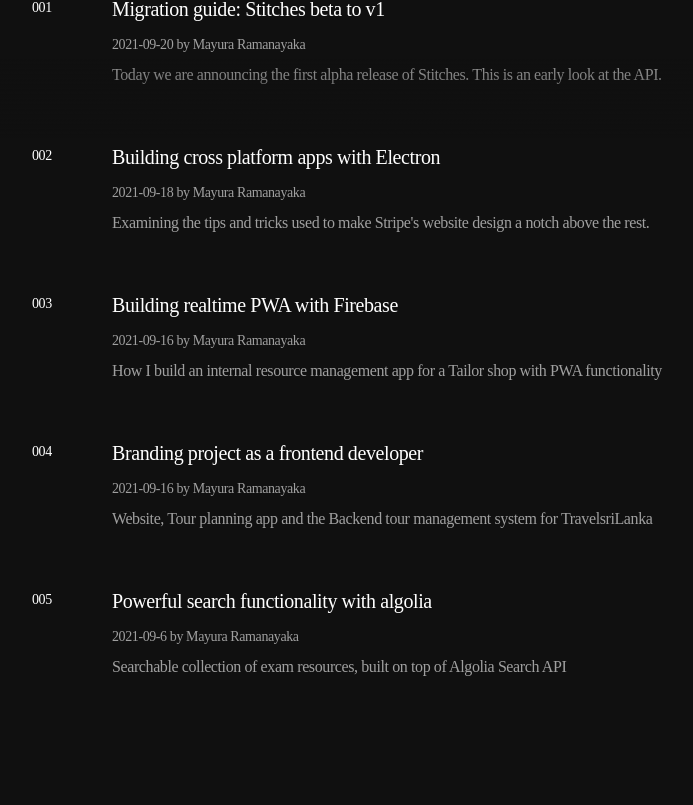
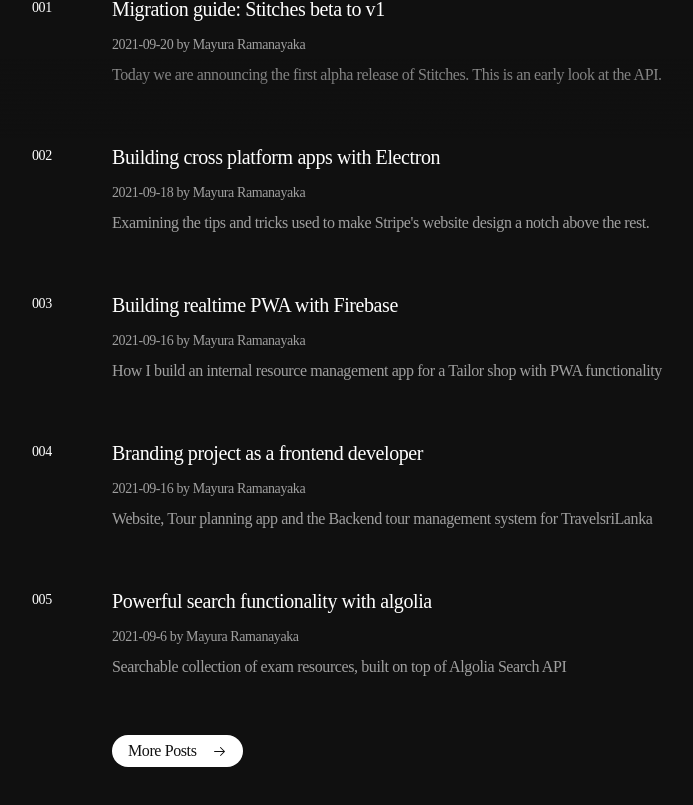
Before and after one commit to mrxnn/experimental, a Next.js app: page / in a window 1280 px wide. Shown: the part 661-1466 px from the top of the page, without its empty margins (244-937 px from the left). Built offline with nearby package versions, Linux system fonts and the light colour scheme.

Commit message:
Button and Button HOC component

```diff
--- a/components/BlogPosts.tsx
+++ b/components/BlogPosts.tsx
@@ -1,10 +1,12 @@
 import { motion } from "framer-motion";
 import { zeroPad } from "../lib/numbers";
 import { Post } from "../types/post";
+import { ArrowRight } from "./Icons";
+import Button from "./Button";
 
 export default function BlogPosts({ posts }: { posts: Post[] }) {
   return (
-    <div className="flex flex-col space-y-14 mb-32">
+    <div className="flex flex-col items-start space-y-14 mb-32">
       <motion.div
         className="flex"
         initial={{ opacity: 0, translateY: 20 }}
@@ -31,6 +33,8 @@ export default function BlogPosts({ posts }: { posts: Post[] }) {
           </div>
         </motion.div>
       ))}
+
+      <Button text="More Posts" icon={<ArrowRight />} />
     </div>
   );
 }
--- /dev/null
+++ b/components/Button.tsx
@@ -0,0 +1,10 @@
+export default function Button({ text, icon, onClick = null }) {
+  return (
+    <button
+      onClick={onClick}
+      className="bg-white text-black rounded-full px-4 py-1 ml-20 flex items-center space-x-4">
+      <p className="font-medium tracking-tight">{text}</p>
+      {icon}
+    </button>
+  );
+}
--- /dev/null
+++ b/components/IconButton.tsx
@@ -0,0 +1,16 @@
+// higher order component that takes an Icon component and returns a Button
+
+const IconButton = (Icon) => (props) => {
+  const { text } = props;
+
+  const Button = (
+    <button className="bg-white text-black rounded-full px-4 py-1 ml-20 flex items-center space-x-4">
+      <p className="font-medium tracking-tight">{text}</p>
+      <Icon />
+    </button>
+  );
+
+  return Button;
+};
+
+export default IconButton;
--- /dev/null
+++ b/components/Icons.tsx
@@ -0,0 +1,17 @@
+const withIcon = (path: string) => {
+  const Icon = ({ size = 15, color = "currentColor" }) => {
+    return (
+      <svg
+        width={size}
+        height={size}
+        viewBox="0 0 15 15"
+        fill={color}
+        dangerouslySetInnerHTML={{ __html: path }}
+      />
+    );
+  };
+  return Icon;
+};
+
+export const ArrowRight = withIcon(`<path
+d="M8.14645 3.14645C8.34171 2.95118 8.65829 2.95118 8.85355 3.14645L12.8536 7.14645C13.0488 7.34171 13.0488 7.65829 12.8536 7.85355L8.85355 11.8536C8.65829 12.0488 8.34171 12.0488 8.14645 11.8536C7.95118 11.6583 7.95118 11.3417 8.14645 11.1464L11.2929 8H2.5C2.22386 8 2 7.77614 2 7.5C2 7.22386 2.22386 7 2.5 7H11.2929L8.14645 3.85355C7.95118 3.65829 7.95118 3.34171 8.14645 3.14645Z" />`);
--- a/pages/index.tsx
+++ b/pages/index.tsx
@@ -2,6 +2,7 @@ import Layout from "../components/Layout";
 import BlogPosts from "../components/BlogPosts";
 import { getMdx } from "../lib/mdx";
 import { Post } from "../types/post";
+import Projects from "../components/Projects";
 
 export default function Home({ posts }: { posts: Post[] }) {
   return (
```
